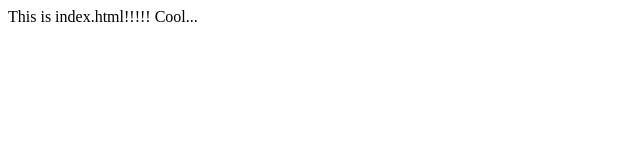
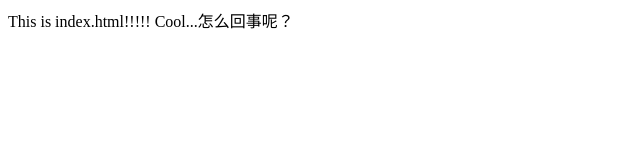
Before and after one commit to fcbflying/dronetest, a website: page index.html in a window 1280 px wide. Shown: the whole page, without its empty margins (0-640 px from the left). Drawn offline with Linux system fonts and the light colour scheme.

Commit message:
1.update html的文本描述

```diff
--- a/index.html
+++ b/index.html
@@ -5,6 +5,6 @@
     <title>Index html</title>
 </head>
 <body>
-This is index.html!!!!! Cool...
+This is index.html!!!!! Cool...怎么回事呢？
 </body>
 </html>
```
